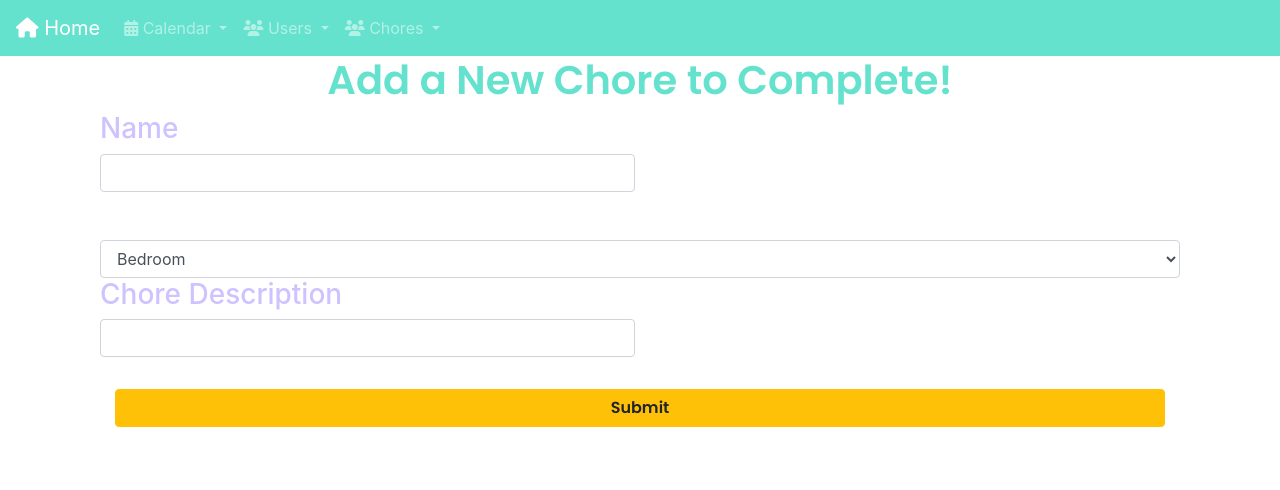
After one commit to abarnabas/Motherboard, a Flask app: page /chores/add in a window 1280 px wide. The commit adds this page. Shown: the top 490 px of the page. Run offline with Flask 2, Linux system fonts and the light colour scheme; some libraries are stand-ins or nearby versions.

Commit message:
requirements+yesterday'sedits

```diff
--- a/app.py
+++ b/app.py
@@ -34,6 +34,7 @@ def index():
     'events':events,
     }
     return render_template('index.html', data=data)
+
 @app.route('/view')
 def events_view():
     events = mongo.db['events-list'].find({})
@@ -129,6 +130,7 @@ def users_view():
     'users':mongo.db['users'].find({})
     }
     return render_template('userView.html', data=data)
+
 @app.route('/users/add', methods=['GET','POST'])
 def users_add():
     if request.method == 'GET':
@@ -143,8 +145,48 @@ def users_add():
             "userPhone": form["userPhone"],
             "userWork": form["userWork"],
             "userHobbies": form["userHobbies"]
-
         }
         users = mongo.db['users']
         users.insert_one(user)
         return redirect(url_for('users_view'))
+
+@app.route('/chores/add', methods=['GET','POST'])
+def chores_add():
+    if request.method == 'GET':
+        data = {
+        }
+        return render_template('choreAdd.html', data=data)
+    else:
+        form = request.form
+        chore = {
+            "choreType": form["choreType"],
+            "choreName": form["choreName"],
+            "choreInputter": form["choreInputter"]
+
+        }
+        chores = mongo.db['chores']
+        chores.insert_one(chore)
+        return redirect(url_for('chores_view'))
+
+@app.route('/chores')
+def chores_view():
+    #All Bedroom Chores
+    bedroom_chores = mongo.db['chores'].find({"choreType": {'$regex':"Bedroom"}}).sort('choreType')
+    #All Kitchen Chores
+    kitchen_chores = mongo.db['chores'].find({"choreType": {'$regex':"Kitchen"}}).sort('choreType')
+    #All Bathroom Chores
+    bathroom_chores = mongo.db['chores'].find({"choreType": {'$regex':"Bathroom"}}).sort('choreType')
+    #All Outside Chores
+    outside_chores = mongo.db['chores'].find({"choreType": {'$regex':"Outside"}}).sort('choreType')
+    #All Meal Chores
+    meal_chores = mongo.db['chores'].find({"choreType": {'$regex':"Meal"}}).sort('choreType')
+    #All Miscellaneous Chores
+    miscell_chores = mongo.db['chores'].find({"choreType": {'$regex':"Miscellaneous"}}).sort('choreType')
+    data = {
+    'bedroom_chores':bedroom_chores,
+    'kitchen_chores': kitchen_chores,
+    'outside_chores': outside_chores,
+    'meal_chores': meal_chores,
+    'miscell_chores': miscell_chores
+    }
+    return render_template('choresView.html', data=data)
--- a/requirements.txt
+++ b/requirements.txt
@@ -1,2 +1,6 @@
 Flask==1.1.2
 gunicorn==20.0.4
+python-dotenv==0.13.0
+flask-pymongo==2.2.0
+dnspython==1.16.0
+requests==2.24.0
--- a/templates/base.html
+++ b/templates/base.html
@@ -36,7 +36,7 @@
 				<div class="dropdown-divider"></div>
 				<a class="dropdown-item" href="{{url_for('events_add')}}">Add Event</a>
 				<div class="dropdown-divider"></div>
-				<a class="dropdown-item mr-auto" href="#">Remove Event</a>
+				<a class="dropdown-item mr-auto" href="{{url_for('events_remove')}}">Remove Event</a>
 			</div>
 		<li class="nav-item dropdown">
 			<a class="nav-link dropdown-toggle" href="#" id="navbarDropdown" role="button" data-toggle="dropdown"
@@ -49,6 +49,17 @@
 				<a class="dropdown-item" href="{{url_for('users_add')}}">Add Users</a>
 			</div>
 		</li>
+		<li class="nav-item dropdown">
+			<a class="nav-link dropdown-toggle" href="#" id="navbarDropdown" role="button" data-toggle="dropdown"
+				aria-haspopup="true" aria-expanded="false">
+				<i class="fa fa-users" aria-hidden="true"></i> Chores
+			</a>
+			<div class="dropdown-menu" aria-labelledby="navbarDropdown">
+				<a class="dropdown-item" href="{{url_for('chores_view')}}">View Chores List</a>
+				<div class="dropdown-divider"></div>
+				<a class="dropdown-item" href="{{url_for('chores_add')}}">Add Chores</a>
+			</div>
+		</li>
 		</ul>
 	</nav>
 
@@ -58,60 +69,6 @@
 
 	<!-- Optional JavaScript -->
 	<!-- jQuery first, then Popper.js, then Bootstrap JS -->
-=======
-<head>
-    <!-- Required meta tags -->
-    <meta charset="utf-8">
-    <meta name="viewport" content="width=device-width, initial-scale=1, shrink-to-fit=no">
-    <script src="https://use.fontawesome.com/4bbc4ff401.js"></script>
-    <!-- Bootstrap CSS -->
-    <link rel="stylesheet" href="https://stackpath.bootstrapcdn.com/bootstrap/4.5.0/css/bootstrap.min.css"
-        integrity="sha384-9aIt2nRpC12Uk9gS9baDl411NQApFmC26EwAOH8WgZl5MYYxFfc+NcPb1dKGj7Sk" crossorigin="anonymous">
-    <link href="https://fonts.googleapis.com/css2?family=Poppins:wght@600;800&display=swap" rel="stylesheet">
-    <link href=<link href="https://fonts.googleapis.com/css2?family=Poppins:wght@300;600;800&display=swap"
-        rel="stylesheet">
-    <link rel="stylesheet" type="text/css" href="{{ url_for('static', filename='css/style.css', q=current_time) }}" />
-    <title>{% block title%}{% endblock %}</title>
-</head>
-<body>
-    <nav class="navbar navbar-dark navbar-expand-lg" style="background-color: #65E2CD;">
-        <a class="navbar-brand" href="{{url_for('index')}}">
-            <i class="fa fa-home" aria-hidden="true"></i> Home
-        </a>
-        <button class="navbar-toggler" type="button" data-toggle="collapse" data-target="#navbarSupportedContent" aria-controls="navbarSupportedContent" aria-expanded="false" aria-label="Toggle navigation">
-        <span class="navbar-toggler-icon"></span>
-      </button>
-      <ul class= "navbar-nav">
-        <li class="nav-item dropdown">
-            <a class="nav-link dropdown-toggle" href="#" id="navbarDropdown" role="button" data-toggle="dropdown"
-                aria-haspopup="true" aria-expanded="false">
-                <i class="fa fa-calendar" aria-hidden="true"></i> Calendar
-            </a>
-            <div class="dropdown-menu" aria-labelledby="navbarDropdown">
-                <a class="dropdown-item" href="{{url_for('events_cal')}}">Calendar</a>
-                <div class="dropdown-divider"></div>
-                <a class="dropdown-item" href="{{url_for('events_add')}}">Add Event</a>
-                <div class="dropdown-divider"></div>
-                <a class="dropdown-item mr-auto" href="{{url_for('events_remove')}}">Remove Event</a>
-            </div>
-        <li class="nav-item dropdown">
-            <a class="nav-link dropdown-toggle" href="#" id="navbarDropdown" role="button" data-toggle="dropdown"
-                aria-haspopup="true" aria-expanded="false">
-                <i class="fa fa-users" aria-hidden="true"></i> Users
-            </a>
-            <div class="dropdown-menu" aria-labelledby="navbarDropdown">
-                <a class="dropdown-item" href="{{url_for('users_view')}}">View Users</a>
-                <div class="dropdown-divider"></div>
-                <a class="dropdown-item" href="{{url_for('users_add')}}">Add Users</a>
-            </div>
-        </li>
-        </ul>
-    </nav>
-    {% block content%}
-    {% endblock %}
-    <!-- Optional JavaScript -->
-    <!-- jQuery first, then Popper.js, then Bootstrap JS -->
-
 <script src="https://code.jquery.com/jquery-3.5.1.slim.min.js" integrity="sha384-DfXdz2htPH0lsSSs5nCTpuj/zy4C+OGpamoFVy38MVBnE+IbbVYUew+OrCXaRkfj" crossorigin="anonymous"></script>
 <script src="https://cdn.jsdelivr.net/npm/popper.js@1.16.0/dist/umd/popper.min.js" integrity="sha384-Q6E9RHvbIyZFJoft+2mJbHaEWldlvI9IOYy5n3zV9zzTtmI3UksdQRVvoxMfooAo" crossorigin="anonymous"></script>
 <script src="https://stackpath.bootstrapcdn.com/bootstrap/4.5.0/js/bootstrap.min.js" integrity="sha384-OgVRvuATP1z7JjHLkuOU7Xw704+h835Lr+6QL9UvYjZE3Ipu6Tp75j7Bh/kR0JKI" crossorigin="anonymous"></script></script>
--- /dev/null
+++ b/templates/choreAdd.html
@@ -0,0 +1,37 @@
+{% extends 'base.html'%}
+{% block title%}{% endblock %}
+{% block content%}
+<div class="container">
+  <div class="col">
+    <h1>Add a New Chore to Complete!</h1>
+    <form method="POST" action="{{url_for('chores_add')}}">
+      <div class="form-row">
+        <div class="form-group col-6">
+          <h3 for="choreInputter">Name</h3>
+          <input type="text" class="form-control" name="choreInputter">
+        </div>
+        <div class="form-group col-12">
+        <div class="form-group">
+    <label for="exampleFormControlSelect1">Chore Type</label>
+    <select class="form-control" id="exampleFormControlSelect1" name="choreType">
+      <option>Bedroom</option>
+      <option>Kitchen</option>
+      <option>Meal</option>
+      <option>Outside</option>
+      <option>Miscellaneous</option>
+    </select>
+    <div class="form-row">
+        <div class="form-group col-6">
+          <h3 for="choreName">Chore Description</h3>
+          <input type="text" class="form-control" name="choreName">
+        </div>
+        <div class="form-group col-12">
+        <div class="form-group">
+  </div>
+  <div class="form-group col-12">
+          <button type="submit" class="btn btn-warning btn-block" style="font-family: 'Poppins', sans-serif;" >Submit</button>
+    </div>
+    </form>
+  </div>
+</div>
+{% endblock %}
```
Also changed, not shown: templates/choresView.html (added, +24 -0 lines), templates/userView.html (+6 -8 lines).
